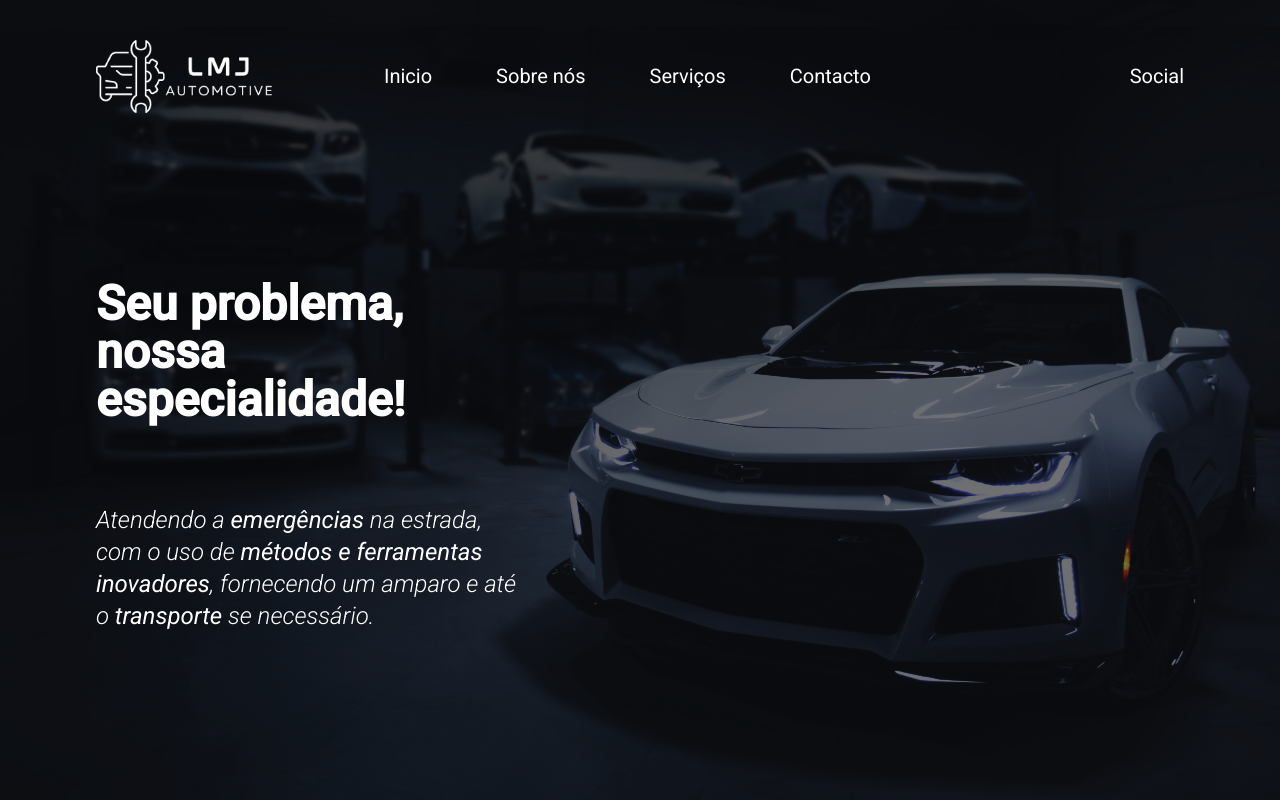
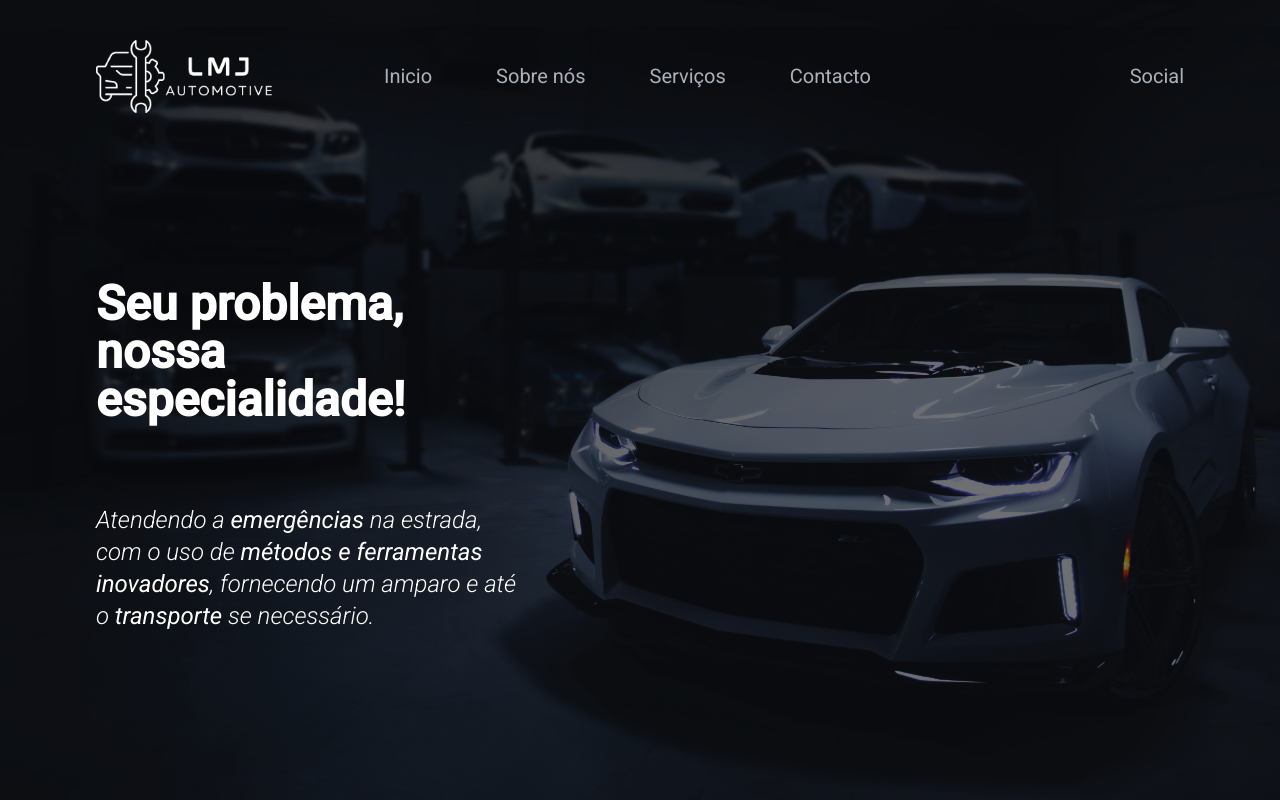
Before and after one commit to mateusfg7/lmj-automotive, a Next.js app: page / in a window 1280 px wide. Built offline with nearby package versions, Linux system fonts and the light colour scheme.

Commit message:
feat: update Header menu effect

```diff
--- a/src/components/Header/index.tsx
+++ b/src/components/Header/index.tsx
@@ -7,7 +7,7 @@ interface MenuProps {
 
 const Menu = ({ href, children }: MenuProps) => {
   return (
-    <a href={href} className='hover:underline underline-offset-4'>
+    <a href={href} className='hover:text-white underline-offset-4'>
       {children}
     </a>
   )
@@ -15,7 +15,7 @@ const Menu = ({ href, children }: MenuProps) => {
 
 export function Header() {
   return (
-    <header className='flex justify-between font-normal text-xl pt-10'>
+    <header className='flex justify-between font-normal text-xl pt-10 text-[#acb2ba]'>
       <div className='max-w-[11rem] flex items-center justify-center'>
         <Image
           src='/img/logo.png'
```
